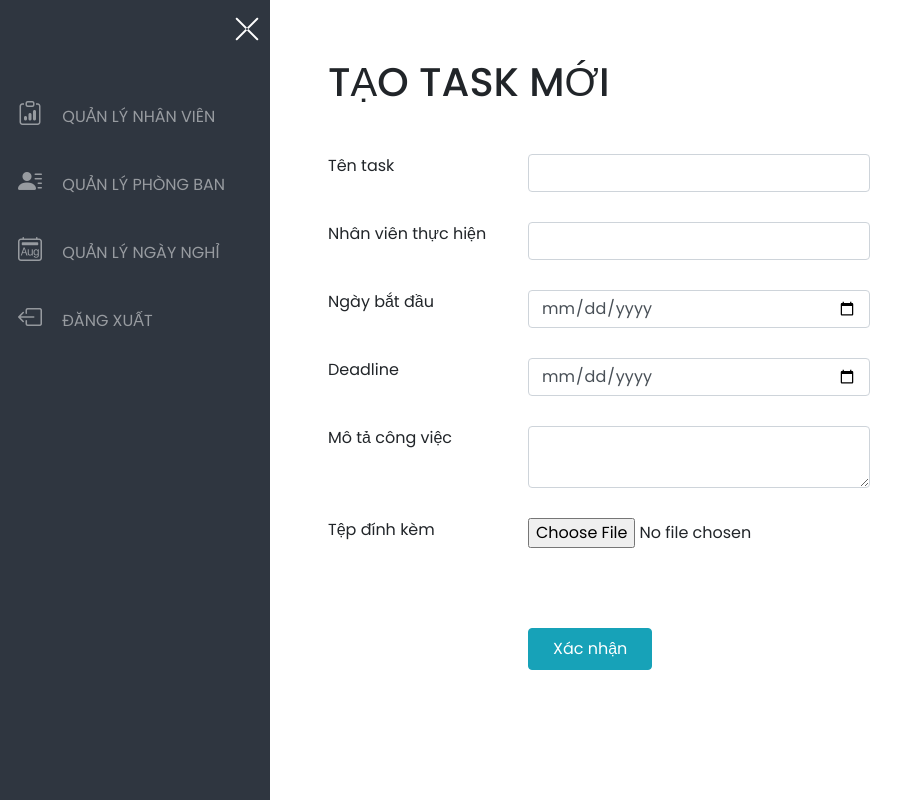
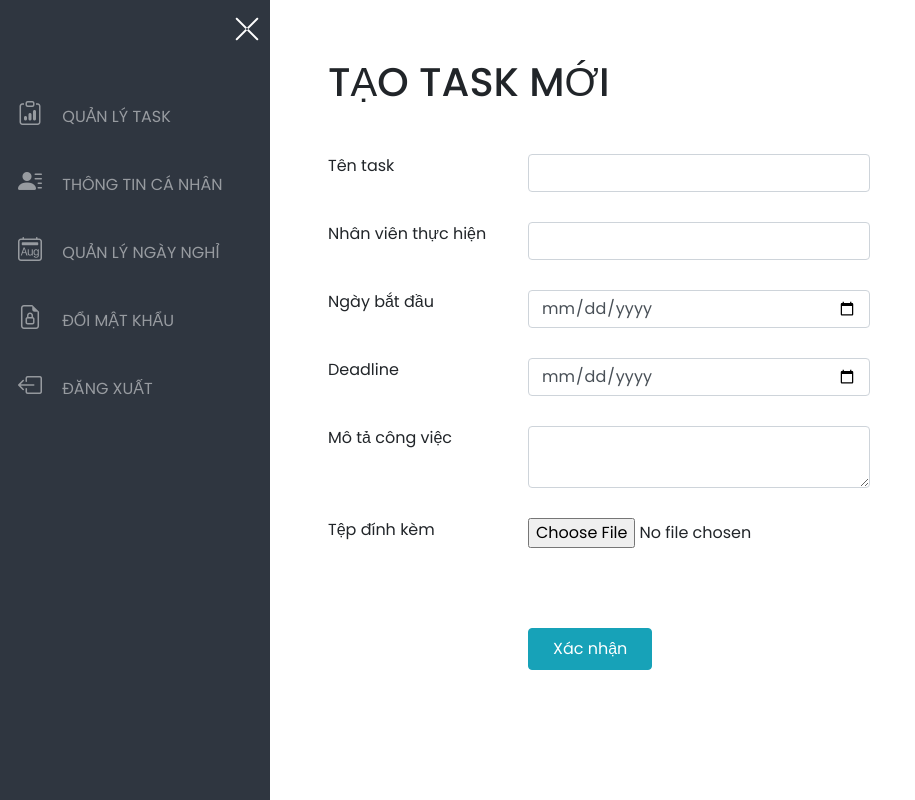
Before and after one commit to khangchung/Web-Final-Project, a PHP site: page /views/monitor/create_task.php in a window 1280 px wide. Shown: the whole page, without its empty margins (0-915 px from the left). Run offline with PHP 8.4, Linux system fonts and the light colour scheme; some libraries are stand-ins or nearby versions.

Commit message:
add sidebar monitor

```diff
--- /dev/null
+++ b/views/includes/sidebar_monitor.php
@@ -0,0 +1,44 @@
+<div class=" sidebar">
+    <div class="close_btn" onclick="closeSidebar()">
+        <i class="bi bi-x-lg"></i>
+    </div>
+    <div class="menu_btn" onclick="openSidebar()">
+        <i class="bi bi-list"></i>
+    </div>
+    <div class="sidebar_list">
+        <ul>
+            <li class="sidebar_item" >
+                <a href="../../controllers/monitor/index.php">
+                    <i class="bi bi-clipboard-data"></i>
+                    Quản lý Task
+                </a>
+            </li>
+            <li class="sidebar_item" >
+                <a href="../../controllers/monitor/information.php">
+                    <i class="bi bi-person-lines-fill"></i>
+                    thông tin cá nhân
+                </a>
+            </li>
+            <li class="sidebar_item">
+                <a href="../../controllers/monitor/offday.php">
+                    <i class="bi bi-calendar2-month"></i>
+                    Quản lý ngày nghỉ
+                </a>
+            </li>
+            <li class="sidebar_item">
+                <a href="../../controllers/monitor/change_password.php">
+                    <i class="bi bi-file-earmark-lock"></i>
+                        Đổi mật khẩu
+                </a>
+            </li>
+            <li class="sidebar_item">
+                <a href="../../controllers/logout.php">
+                    <i class="bi bi-box-arrow-left"></i>
+                    Đăng xuất
+                </a>
+            </li>
+        </ul>
+
+    </div>
+
+</div>
--- a/views/monitor/change_password.php
+++ b/views/monitor/change_password.php
@@ -33,7 +33,7 @@
     </head>
     <body>
         <?php
-            require_once('../includes/sidebar_employee.php');
+            require_once('../includes/sidebar_monitor.php');
         ?>
         <div class="page-wrap">
             <div class="container-fluid changePass" >
--- a/views/monitor/create_task.php
+++ b/views/monitor/create_task.php
@@ -33,7 +33,7 @@
     </head>
     <body>
         <?php
-            require_once('../includes/sidebar_admin.php');
+            require_once('../includes/sidebar_monitor.php');
         ?>
         <div class="page-wrap">
 
--- a/views/monitor/details_offday.php
+++ b/views/monitor/details_offday.php
@@ -33,7 +33,7 @@
     </head>
     <body>
         <?php
-            require_once('../includes/sidebar_admin.php');
+            require_once('../includes/sidebar_monitor.php');
         ?>
         <div class="page-wrap">
             <div class="m-5" >
--- a/views/monitor/details_task.php
+++ b/views/monitor/details_task.php
@@ -33,7 +33,7 @@
     </head>
     <body>
         <?php
-            require_once('../includes/sidebar_employee.php');
+            require_once('../includes/sidebar_monitor.php');
         ?>
         <div class="page-wrap">
 
--- a/views/monitor/form_offday.php
+++ b/views/monitor/form_offday.php
@@ -33,7 +33,7 @@
     </head>
     <body>
         <?php
-            require_once('../includes/sidebar_employee.php');
+            require_once('../includes/sidebar_monitor.php');
         ?>
        <div class="page-wrap">
 
--- a/views/monitor/index.php
+++ b/views/monitor/index.php
@@ -41,7 +41,7 @@
     </head>
     <body>
         <?php
-            require_once('../includes/sidebar_employee.php');
+            require_once('../includes/sidebar_monitor.php');
         ?>
         <div class="page-wrap">
 
--- a/views/monitor/information.php
+++ b/views/monitor/information.php
@@ -45,7 +45,7 @@
     </head>
     <body>
         <?php
-            require_once('../includes/sidebar_employee.php');
+            require_once('../includes/sidebar_monitor.php');
         ?>
         <div class="page-wrap">
             <!-- Thông tin nhân viên -->
--- a/views/monitor/offday_manager.php
+++ b/views/monitor/offday_manager.php
@@ -33,7 +33,7 @@
     </head>
     <body>
         <?php
-            require_once('../includes/sidebar_employee.php');
+            require_once('../includes/sidebar_monitor.php');
         ?>
         <div class="page-wrap">
             <!-- Quan ly ngay nghi -->
```
